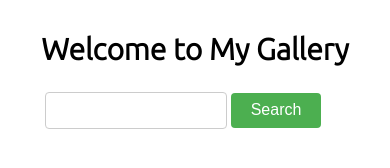
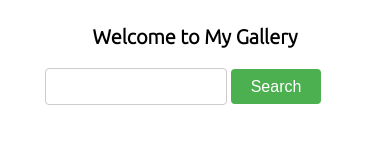
Before and after one commit to Ram0O7/imageGallery, a plain HTML site: page index.html in a window 390 px wide. Drawn offline with Linux system fonts and the light colour scheme; no server answers.

Commit message:
solved some bugs

```diff
--- a/script.js
+++ b/script.js
@@ -82,6 +82,7 @@ form.addEventListener('submit', event => {
 
 window.addEventListener('scroll', function () {
     if (window.innerHeight + window.scrollY >= this.document.body.offsetHeight) {
-       getAndDisplayImages(query);
+        page++;
+        getAndDisplayImages(query);
     }
 });
--- a/style.css
+++ b/style.css
@@ -114,11 +114,12 @@ form{
   }
 
 .form-section{
-  height: 120px;
+  height: 100px;
+  margin-bottom: 40px;
 }
 
 h1{
-  font-size: 30px;
+  font-size: 20px;
 }
 
   .image-thumbnail {
```
